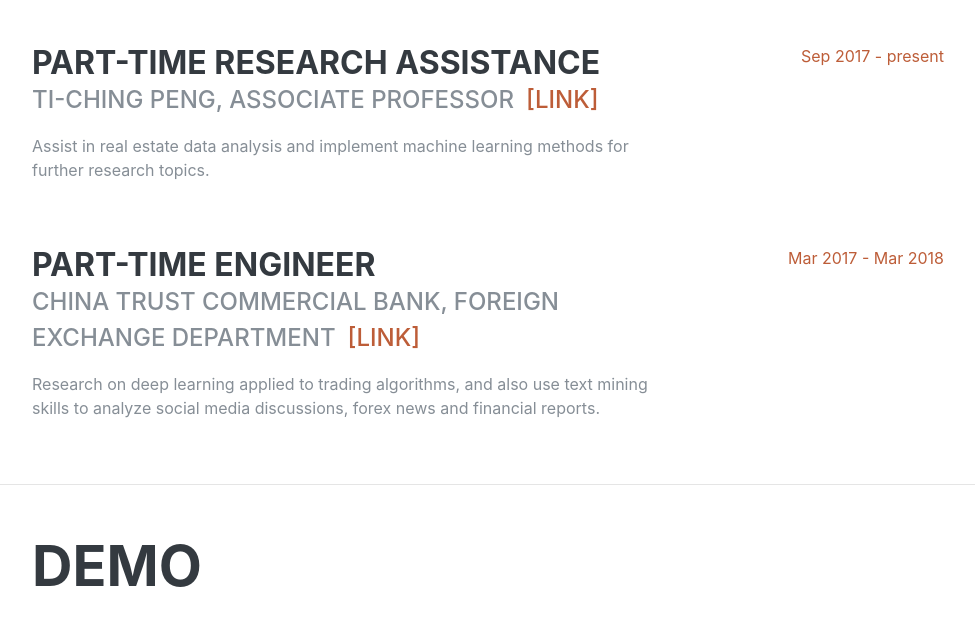
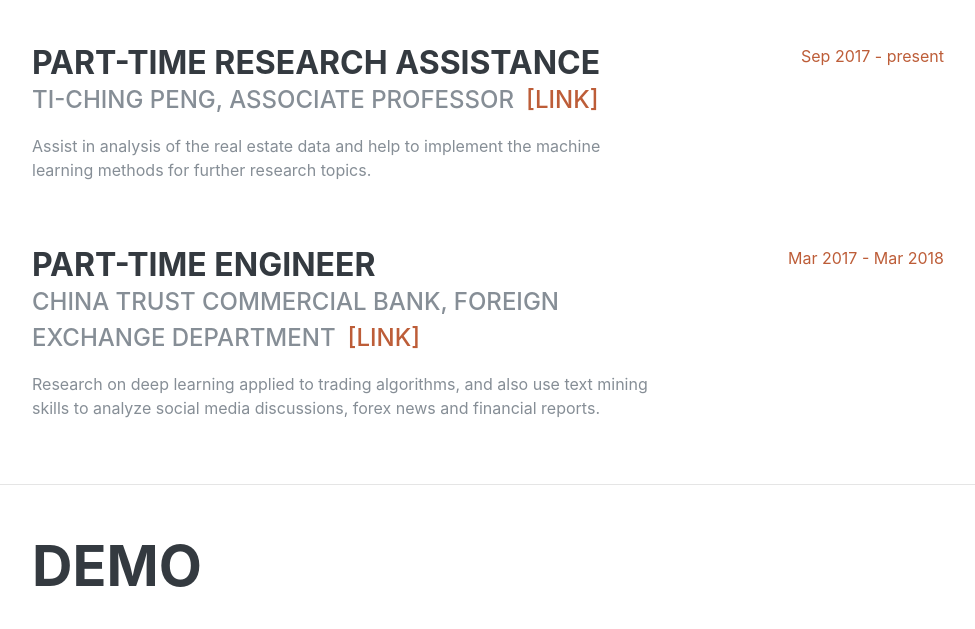
Before and after one commit to RainBoltz/ccwang, a plain HTML site: page index.html in a window 1280 px wide. Shown: the part 1960-2589 px from the top of the page, without its empty margins (288-1263 px from the left). Drawn offline with Linux system fonts and the light colour scheme; a web font is replaced by a local one.

Commit message:
Update index.html

```diff
--- a/index.html
+++ b/index.html
@@ -178,7 +178,7 @@
           <div class="resume-content">
             <h3 class="mb-0">Part-time Research Assistance</h3>
             <div class="subheading mb-3">Ti-Ching Peng, Associate Professor&ensp;<a href="https://scholar.google.com.hk/citations?user=lmNfYLsAAAAJ&hl=zh-TW" target="_blank">[link]</a></div>
-            <p>Assist in real estate data analysis and implement machine learning methods for further research topics.</p>
+            <p>Assist in analysis of the real estate data and help to implement the machine learning methods for further research topics.</p>
           </div>
           <div class="resume-date text-md-right">
             <span class="text-primary">Sep 2017 - present</span>
```
